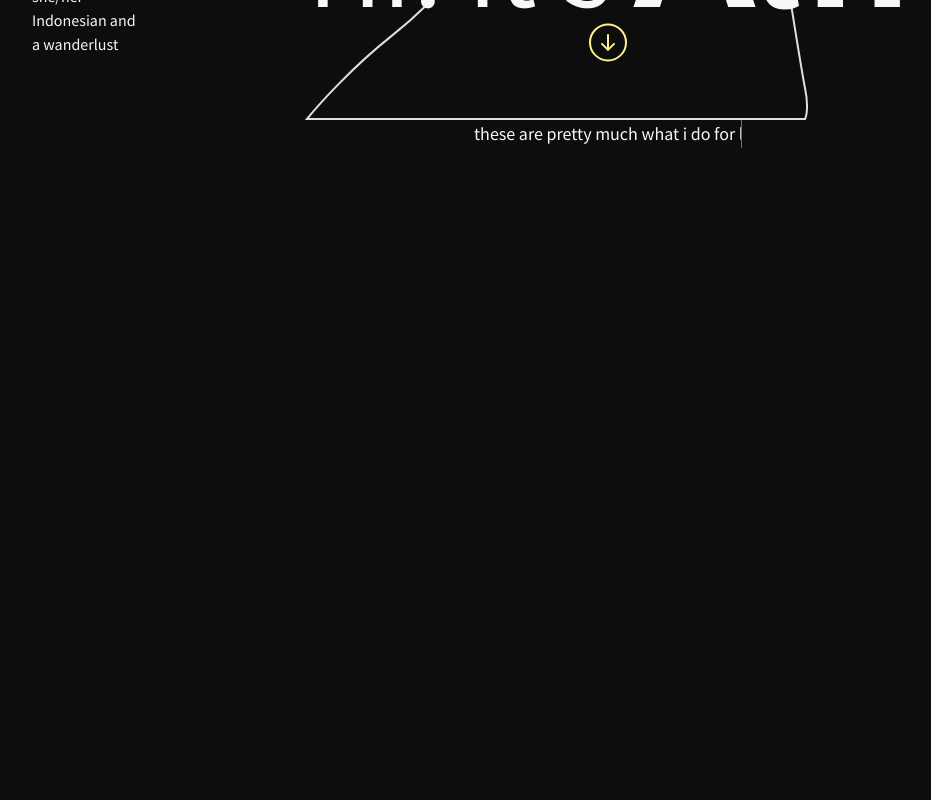
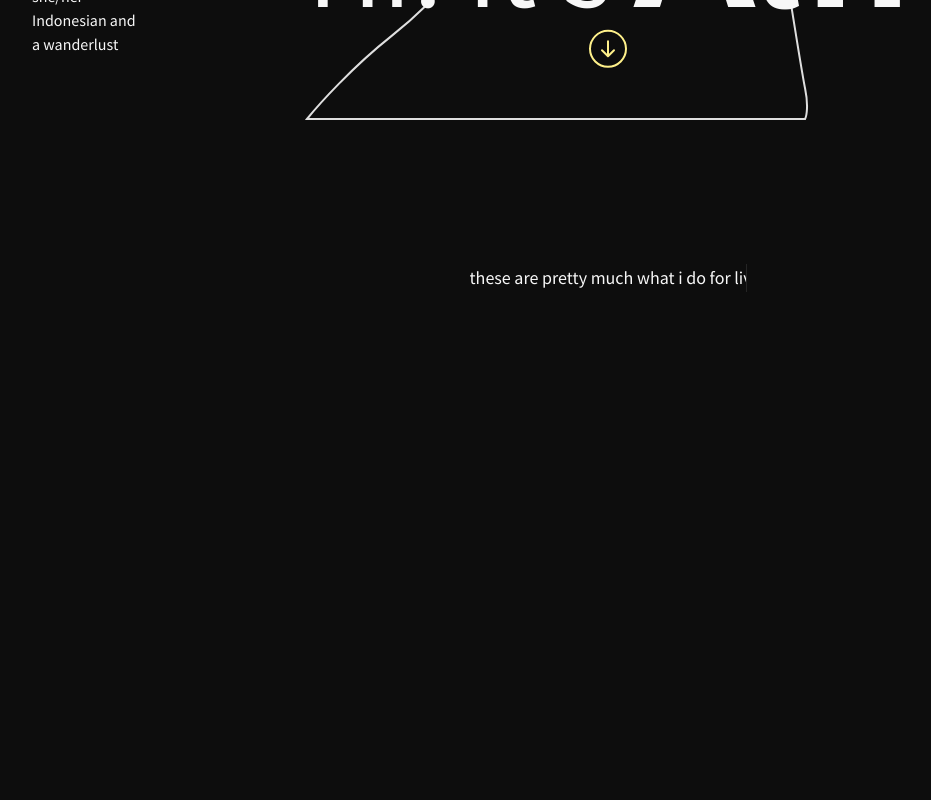
Before and after one commit to alysialfi/portfolio, a Vue app: page / in a window 1280 px wide. Shown: the part 680-1480 px from the top of the page, without its empty margins (32-963 px from the left). Built offline with nearby package versions, Linux system fonts and the light colour scheme.

Commit message:
fix: (components/Searching) unaligned intro typed text

```diff
--- a/src/components/Searching.vue
+++ b/src/components/Searching.vue
@@ -67,14 +67,14 @@
 </script>
 
 <template>
-    <div id="Searching" class="w-full h-screen">
-        <div class="flex w-full justify-center items-center">
-            <div id="typed-text" ref="typedText" class="border border-b-0 border-l-0 border-t-0 border-r-white whitespace-nowrap overflow-hidden">
+    <div id="Searching" class="w-full h-screen relative">
+        <div class="absolute flex w-full justify-center">
+            <div id="typedText" ref="typedText" class="border border-b-0 border-l-0 border-t-0 border-r-white whitespace-nowrap overflow-hidden">
                 <p id="text" class="text-lg text-center m-auto">these are pretty much what i do for living...</p>
             </div>
         </div>
         <div id="search-box" class="opacity-0 px-10 md:p-0">
-            <div class="w-full mt-28 text-center text-2xl font-semibold">API Consume/searching/filtering? Got em</div>
+            <div class="w-full mt-36 text-center text-2xl font-semibold">API Consume/searching/filtering? Got em</div>
             <div class="flex w-full justify-center">
                 <div class="m-auto w-full md:w-1/2 mt-6 relative">
                     <div class="w-full">
```
